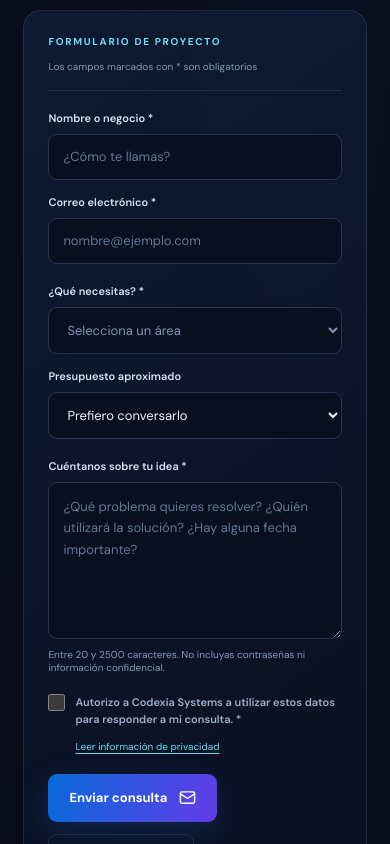
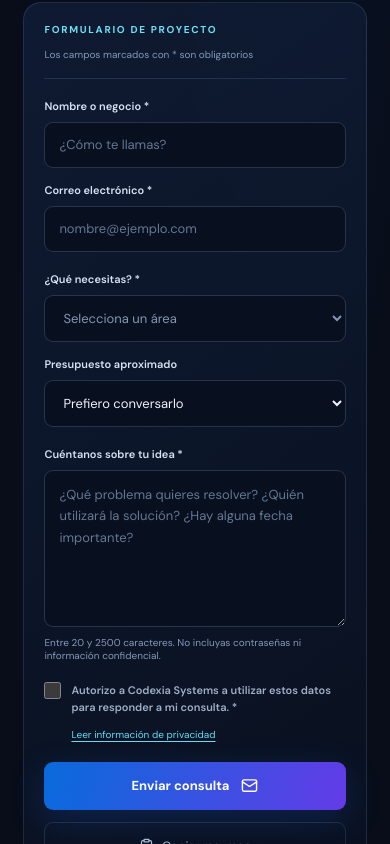
Before and after one commit to charliebeat03/codexia-systems, a React (Vite) app: page /contacto in a window 390 px wide. Shown: the part 900-1744 px from the top of the page. Built offline with nearby package versions, Linux system fonts and the light colour scheme; no server answers.

Commit message:
Fix responsive overflow in quote, contact and portal forms

```diff
--- a/src/styles.css
+++ b/src/styles.css
@@ -107,3 +107,86 @@
   .portal-tabs{gap:5px}
   .portal-tabs button{padding:9px 10px;max-width:100%;overflow-wrap:anywhere}
 }
+
+
+/* Responsive form safeguards: public briefs, contact, and private portal. */
+.form-row,
+.portal-editor .form-row {
+  grid-template-columns: repeat(2, minmax(0, 1fr));
+}
+.form-row > label,
+.quote-form > label,
+.contact-form > label,
+.portal-editor > label,
+.portal-editor .form-row > label {
+  min-width: 0;
+  max-width: 100%;
+}
+.contact-layout > *,
+.quote-layout > *,
+.contact-form,
+.quote-form,
+.portal-editor,
+.portal-upload {
+  min-width: 0;
+  max-width: 100%;
+}
+.contact-form input,
+.contact-form select,
+.contact-form textarea,
+.quote-form input,
+.quote-form select,
+.quote-form textarea,
+.portal-editor input,
+.portal-editor select,
+.portal-editor textarea,
+.portal-upload input,
+.portal-upload select {
+  box-sizing: border-box;
+  width: 100%;
+  max-width: 100%;
+  min-width: 0;
+}
+.contact-form .privacy-consent,
+.quote-form .privacy-consent {
+  min-width: 0;
+  overflow-wrap: anywhere;
+}
+.contact-form .privacy-consent span,
+.quote-form .privacy-consent span {
+  min-width: 0;
+}
+@media (max-width: 680px) {
+  .form-row,
+  .portal-editor .form-row {
+    grid-template-columns: minmax(0, 1fr);
+  }
+  .contact-aside,
+  .contact-form,
+  .quote-aside,
+  .quote-form {
+    padding: 20px;
+  }
+  .form-heading {
+    align-items: flex-start;
+    flex-wrap: wrap;
+  }
+  .quote-actions,
+  .form-actions {
+    align-items: stretch;
+    flex-direction: column;
+  }
+  .quote-actions > *,
+  .form-actions > * {
+    width: 100%;
+    justify-content: center;
+  }
+}
+@media (max-width: 380px) {
+  .contact-aside,
+  .contact-form,
+  .quote-aside,
+  .quote-form {
+    padding: 16px;
+  }
+}
```
